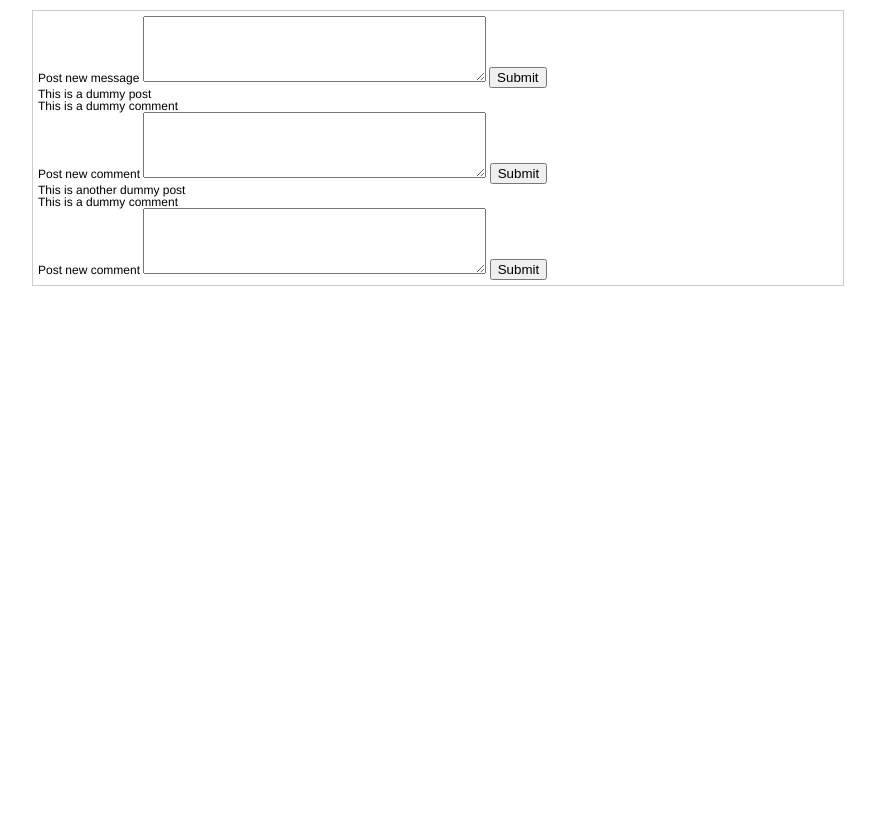
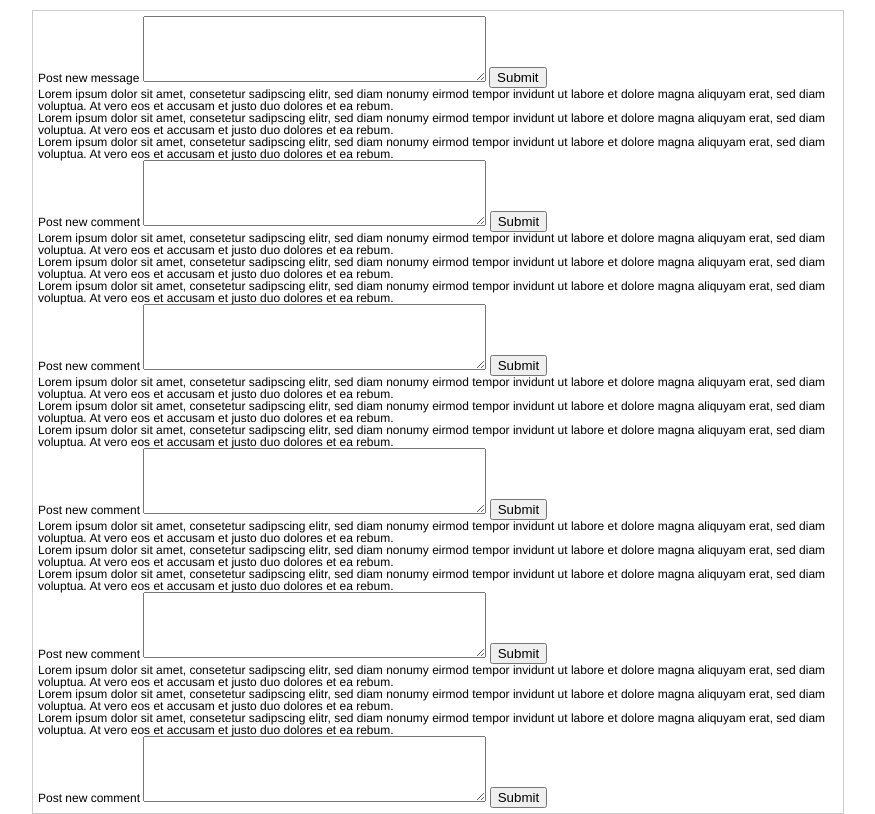
Before and after one commit to firegate666/MicroBlog, a PHP site: template templates/blog.php in a window 1280 px wide. Shown: the whole page, without its empty margins (202-1077 px from the left). Before the commit the page ends 286 px from the top, so only its background shows below. Run offline with PHP 8.4, Linux system fonts and the light colour scheme; the template is opened without the code that fills it, so the values that code supplies are empty.

Commit message:
add css marker and dummy content

```diff
--- a/templates/blog.php
+++ b/templates/blog.php
@@ -1,6 +1,6 @@
 <h1><?=$title?></h1>
 
 <?=$this->renderPartial('postform', array())?>
-<ul>
+<ul class="posts">
 	<?=$this->renderPartial('post', array())?>
 </ul>
--- a/templates/comment.php
+++ b/templates/comment.php
@@ -1 +1,7 @@
-<li>This is a dummy comment</li>
+<li class="comment">Lorem ipsum dolor sit amet, consetetur sadipscing elitr,
+	sed diam nonumy eirmod tempor invidunt ut labore et dolore magna aliquyam
+	erat, sed diam voluptua. At vero eos et accusam et justo duo dolores et ea rebum. </li>
+
+<li class="comment">Lorem ipsum dolor sit amet, consetetur sadipscing elitr,
+	sed diam nonumy eirmod tempor invidunt ut labore et dolore magna aliquyam
+	erat, sed diam voluptua. At vero eos et accusam et justo duo dolores et ea rebum. </li>
--- a/templates/commentform.php
+++ b/templates/commentform.php
@@ -1,4 +1,4 @@
-<form>
+<form class="new-comment">
 	<label for="contents">Post new comment</label>
 	<textarea name="contents" cols="40" rows="4"></textarea>
 	<input type="submit" />
--- a/templates/post.php
+++ b/templates/post.php
@@ -1,13 +1,44 @@
-<li>This is a dummy post
-	<ul>
+<li class="post">Lorem ipsum dolor sit amet, consetetur sadipscing elitr,
+	sed diam nonumy eirmod tempor invidunt ut labore et dolore magna aliquyam
+	erat, sed diam voluptua. At vero eos et accusam et justo duo dolores et ea rebum.
+	<ul class="comments">
 		<?=$this->renderPartial('comment', array())?>
 	</ul>
 	<?=$this->renderPartial('commentform', array())?>
 </li>
 
-<li>This is another dummy post
-	<ul>
+<li class="post">Lorem ipsum dolor sit amet, consetetur sadipscing elitr,
+	sed diam nonumy eirmod tempor invidunt ut labore et dolore magna aliquyam
+	erat, sed diam voluptua. At vero eos et accusam et justo duo dolores et ea rebum.
+	<ul class="comments">
 		<?=$this->renderPartial('comment', array())?>
 	</ul>
 	<?=$this->renderPartial('commentform', array())?>
 </li>
+
+<li class="post">Lorem ipsum dolor sit amet, consetetur sadipscing elitr,
+	sed diam nonumy eirmod tempor invidunt ut labore et dolore magna aliquyam
+	erat, sed diam voluptua. At vero eos et accusam et justo duo dolores et ea rebum.
+	<ul class="comments">
+		<?=$this->renderPartial('comment', array())?>
+	</ul>
+	<?=$this->renderPartial('commentform', array())?>
+</li>
+
+<li class="post">Lorem ipsum dolor sit amet, consetetur sadipscing elitr,
+	sed diam nonumy eirmod tempor invidunt ut labore et dolore magna aliquyam
+	erat, sed diam voluptua. At vero eos et accusam et justo duo dolores et ea rebum.
+	<ul class="comments">
+		<?=$this->renderPartial('comment', array())?>
+	</ul>
+	<?=$this->renderPartial('commentform', array())?>
+</li>
+
+<li class="post">Lorem ipsum dolor sit amet, consetetur sadipscing elitr,
+	sed diam nonumy eirmod tempor invidunt ut labore et dolore magna aliquyam
+	erat, sed diam voluptua. At vero eos et accusam et justo duo dolores et ea rebum.
+	<ul class="comments">
+		<?=$this->renderPartial('comment', array())?>
+	</ul>
+	<?=$this->renderPartial('commentform', array())?>
+</li>
```
